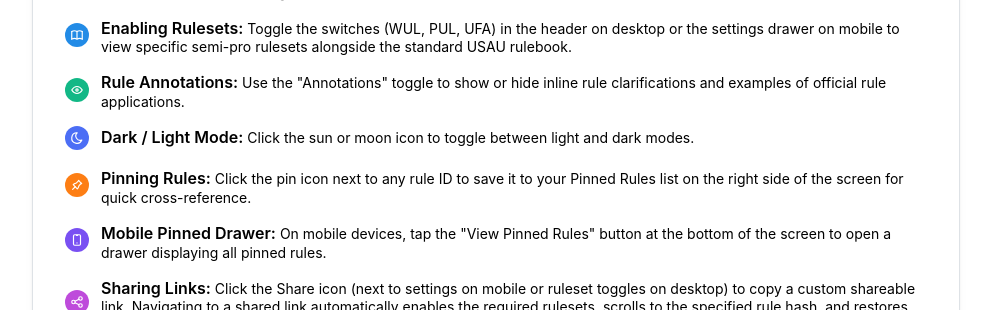
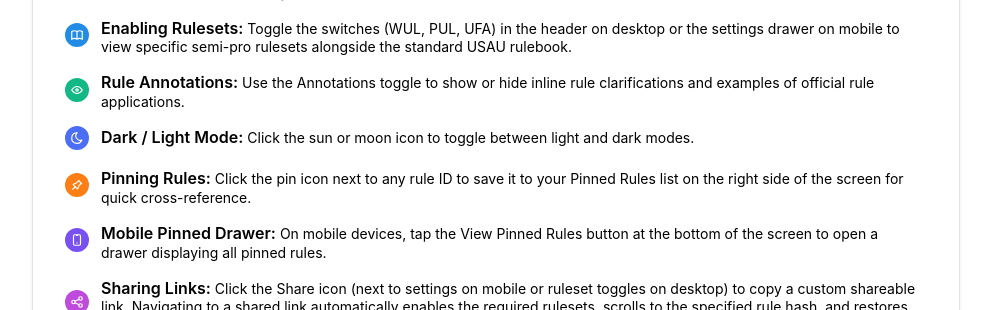
Before and after one commit to Afbcary/regula_nexus, a Next.js app: page /about in a window 1280 px wide. Shown: the part 281-591 px from the top of the page, without its empty margins (144-1135 px from the left). Built offline with nearby package versions, Linux system fonts and the light colour scheme.

Commit message:
Remove unescaped quotes.

```diff
--- a/src/app/about/page.js
+++ b/src/app/about/page.js
@@ -53,7 +53,7 @@ export default function AboutPage() {
                 </ThemeIcon>
               }
             >
-              <Text span fw={600}>Rule Annotations:</Text> Use the "Annotations" toggle to show or hide inline rule clarifications and examples of official rule applications.
+              <Text span fw={600}>Rule Annotations:</Text> Use the Annotations toggle to show or hide inline rule clarifications and examples of official rule applications.
             </List.Item>
 
             <List.Item
@@ -83,7 +83,7 @@ export default function AboutPage() {
                 </ThemeIcon>
               }
             >
-              <Text span fw={600}>Mobile Pinned Drawer:</Text> On mobile devices, tap the "View Pinned Rules" button at the bottom of the screen to open a drawer displaying all pinned rules.
+              <Text span fw={600}>Mobile Pinned Drawer:</Text> On mobile devices, tap the View Pinned Rules button at the bottom of the screen to open a drawer displaying all pinned rules.
             </List.Item>
 
             <List.Item
```
